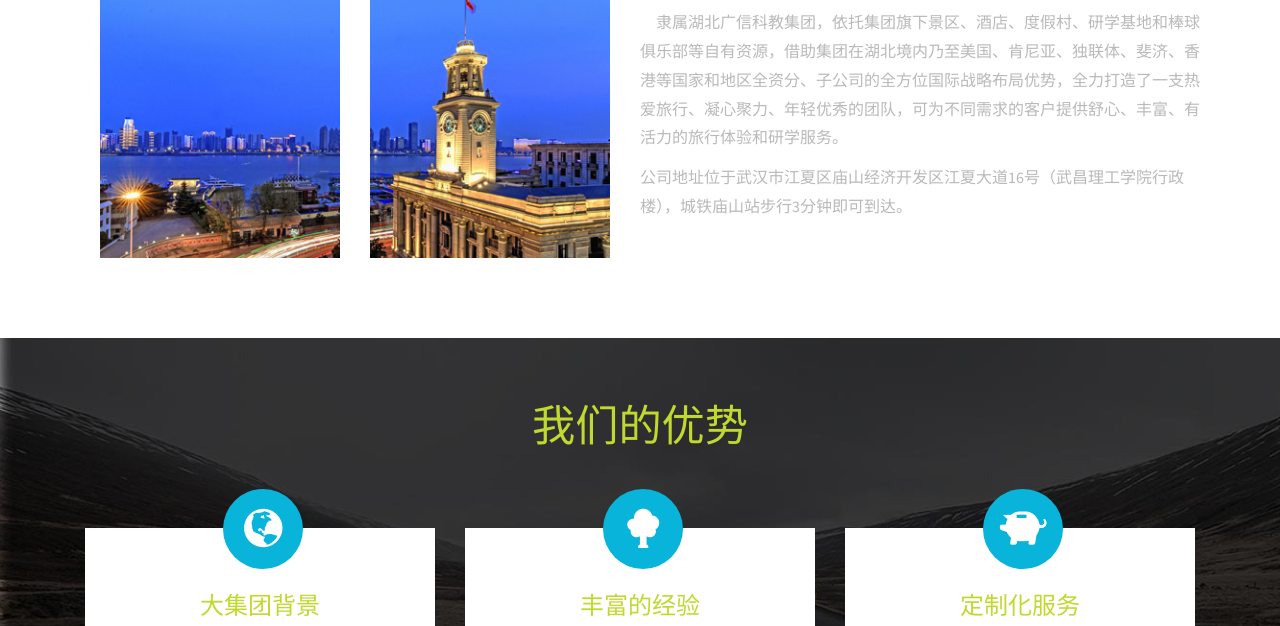
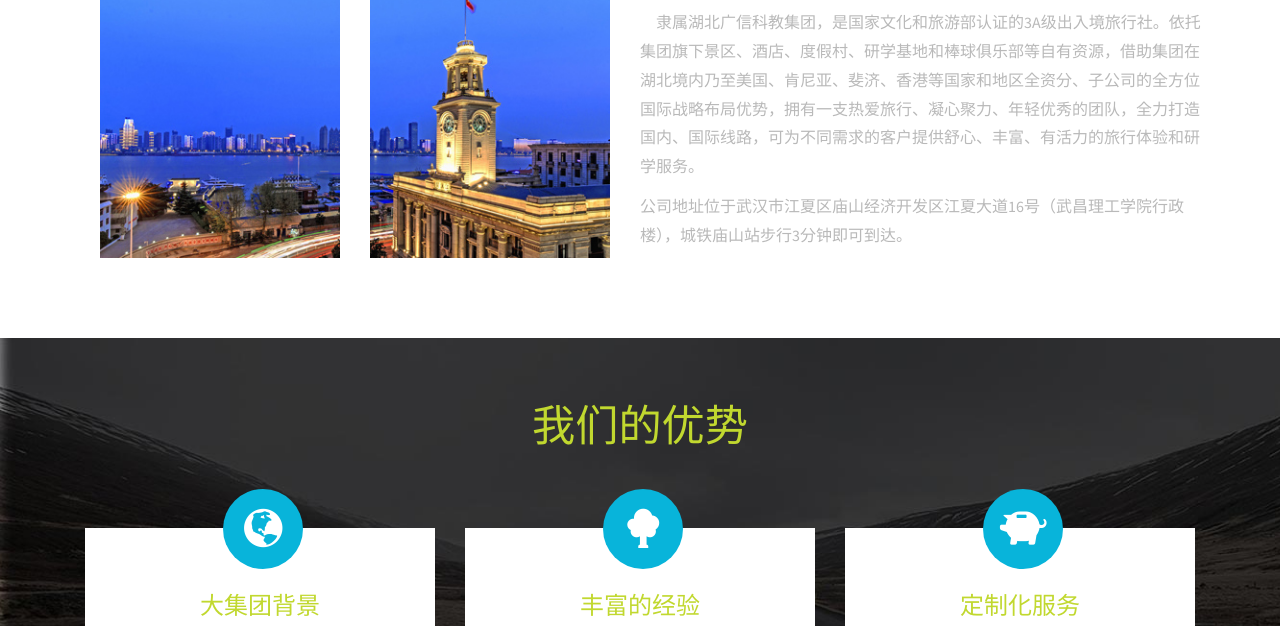
Before and after one commit to manyougl/mygl, a plain HTML site: page index.html in a window 1280 px wide. Shown: the part 1060-1686 px from the top of the page. Drawn offline with Linux system fonts and the light colour scheme; a script that the page names is missing.

Commit message:
Update index.html

```diff
--- a/index.html
+++ b/index.html
@@ -152,7 +152,7 @@ Smartphone Compatible web template, free webdesigns for Nokia, Samsung, LG, Sony
 				</div>
 				<div class="col-md-6 welcome-right">
 					<h4>湖北漫游国旅</h4>
-					<p>　隶属湖北广信科教集团，依托集团旗下景区、酒店、度假村、研学基地和棒球俱乐部等自有资源，借助集团在湖北境内乃至美国、肯尼亚、独联体、斐济、香港等国家和地区全资分、子公司的全方位国际战略布局优势，全力打造了一支热爱旅行、凝心聚力、年轻优秀的团队，可为不同需求的客户提供舒心、丰富、有活力的旅行体验和研学服务。</p>
+					<p>　隶属湖北广信科教集团，是国家文化和旅游部认证的3A级出入境旅行社。依托集团旗下景区、酒店、度假村、研学基地和棒球俱乐部等自有资源，借助集团在湖北境内乃至美国、肯尼亚、斐济、香港等国家和地区全资分、子公司的全方位国际战略布局优势，拥有一支热爱旅行、凝心聚力、年轻优秀的团队，全力打造国内、国际线路，可为不同需求的客户提供舒心、丰富、有活力的旅行体验和研学服务。</p>
 					<p>公司地址位于武汉市江夏区庙山经济开发区江夏大道16号（武昌理工学院行政楼），城铁庙山站步行3分钟即可到达。</p>
 				</div>
 				<div class="clearfix"></div>
```
